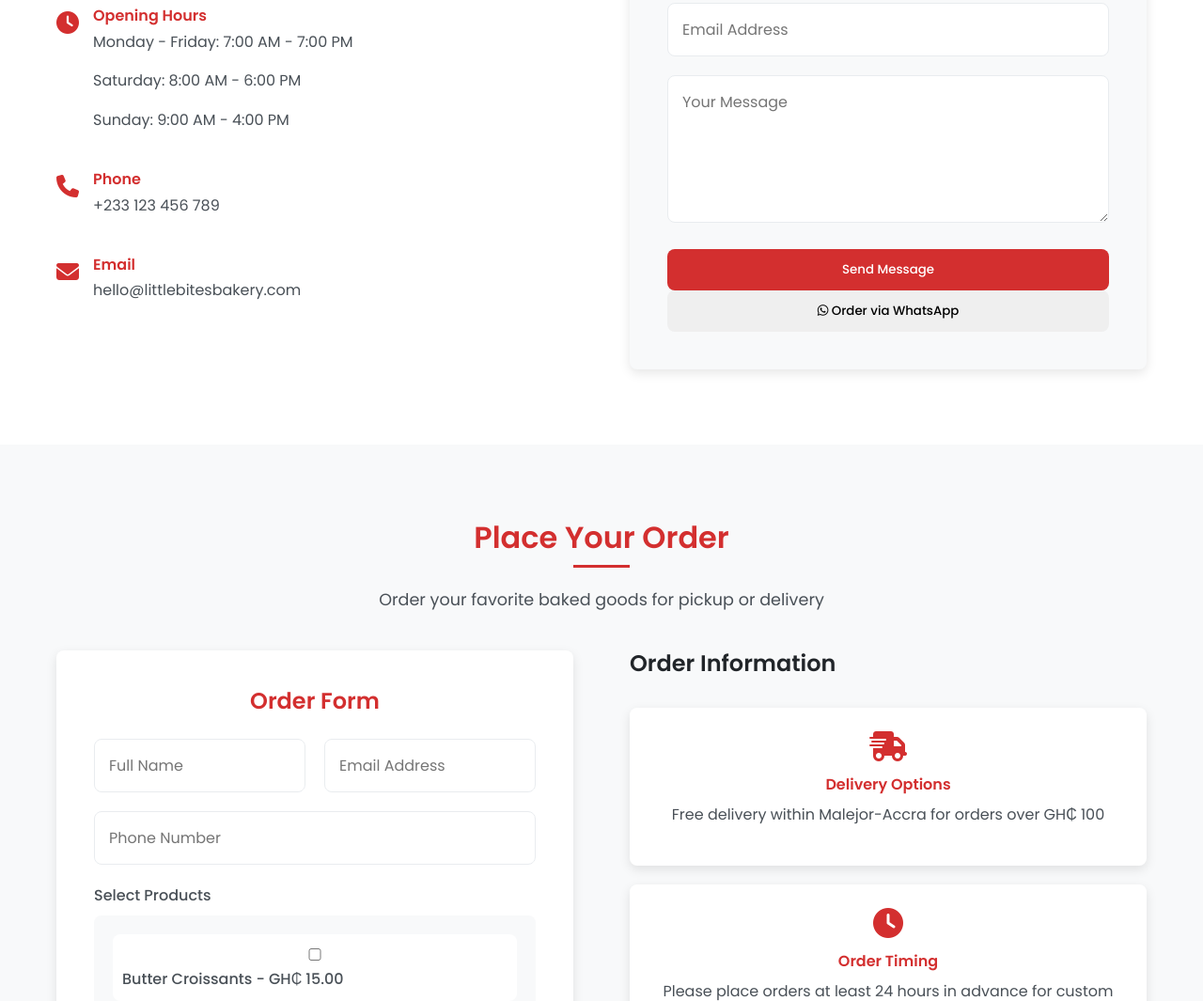
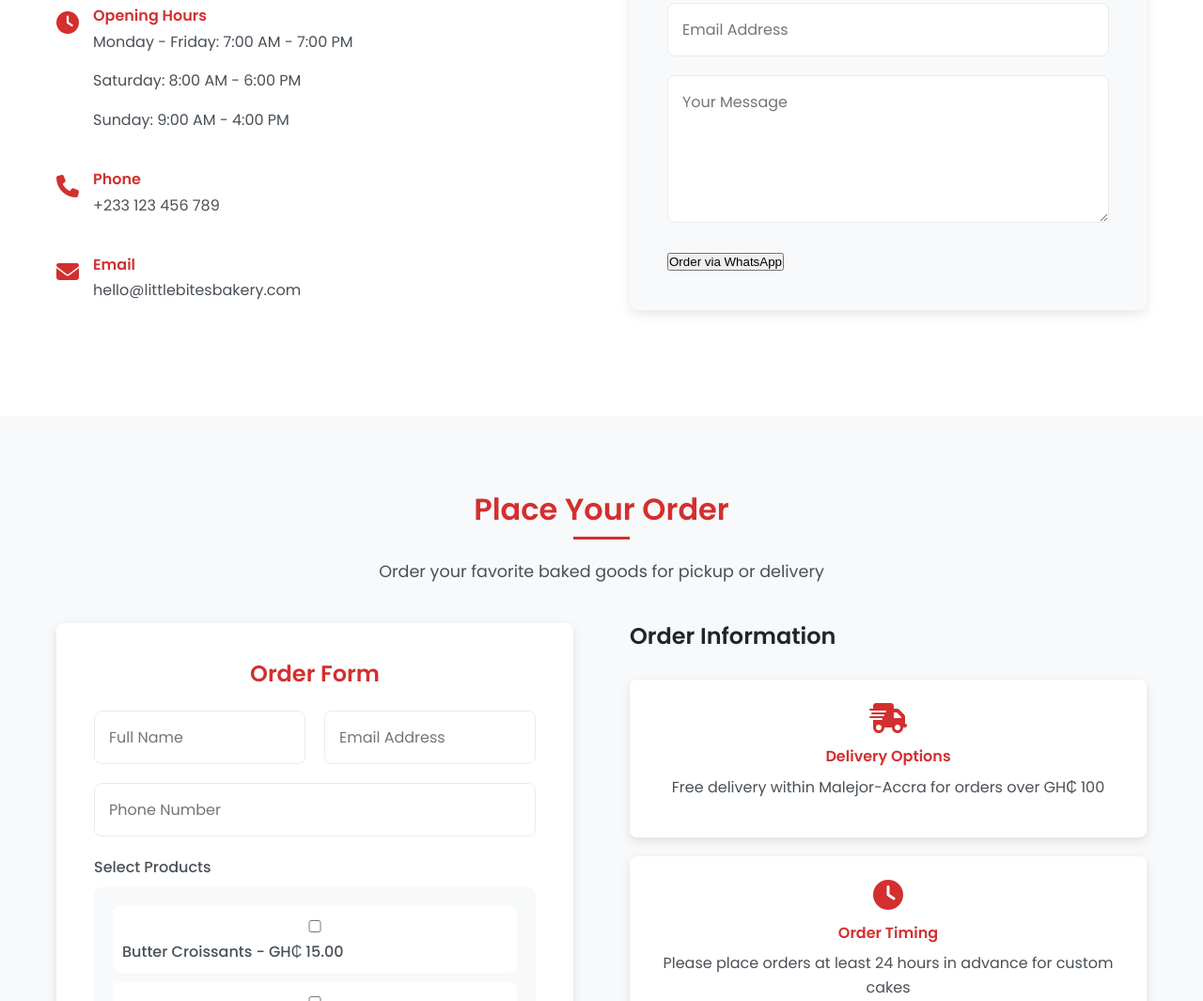
Before and after one commit to smoothjazz18n94/littlebyte, a plain HTML site: page index.html in a window 1280 px wide. Shown: the part 2963-4028 px from the top of the page at 94% size. Drawn offline with Linux system fonts and the light colour scheme; a script that the page names is missing.

Commit message:
Update index.html

```diff
--- a/index.html
+++ b/index.html
@@ -265,10 +265,10 @@
                                 <textarea id="contactMessage" name="message" placeholder="Your Message" rows="5" required></textarea>
                             </div>
 
-                            <button type="submit" class="btn btn-primary btn-full">Send Message</button>
-                            <button type="button" class="btn btn-whatsapp btn-full" onclick="sendOrderToWhatsApp()">
-    <i class="fab fa-whatsapp"></i> Order via WhatsApp
+                           <button type="button" onclick="sendOrderToWhatsApp()">
+  Order via WhatsApp
 </button>
+
                         </form>
                     </div>
                 </div>
```
